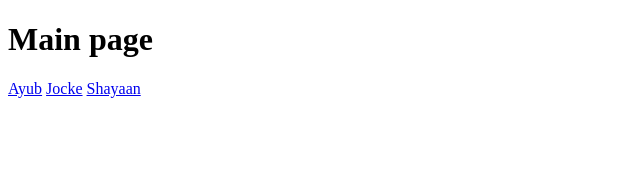
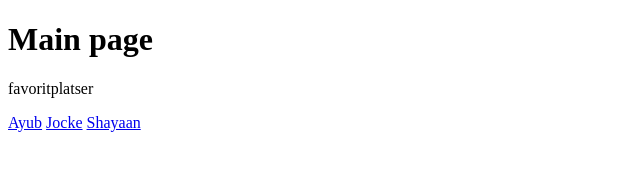
Before and after one commit to AyuBall/Projekt-Vsc, a plain HTML site: page html/Main_favor.html in a window 1280 px wide. Shown: the whole page, without its empty margins (0-640 px from the left). Drawn offline with Linux system fonts and the light colour scheme.

Commit message:
uppdate
uppda

```diff
--- a/favoritplatser.html
+++ b/html/Main_favor.html
@@ -8,8 +8,11 @@
 </head>
 <body>
     <h1>Main page</h1>
-    <a href="#">Ayub</a>
-    <a href="#">Jocke</a>
-    <a href="#">Shayaan</a>
+    <p>
+        favoritplatser
+    </p>
+    <a href="favortiplatser_ayub.html">Ayub</a>
+    <a href="favoritplatser.html">Jocke</a>
+    <a href="favoritplatser.html">Shayaan</a>
 </body>
 </html>
```
Also changed, not shown: html/favortiplatser_ayub.html (renamed from minfavorit.html).
